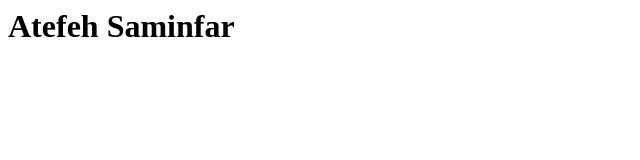
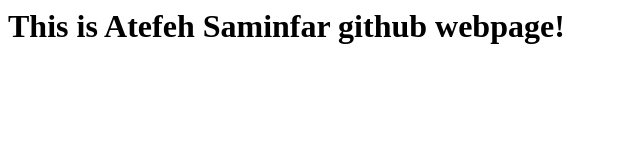
Before and after one commit to asaminf0/asaminf0.github.io, a plain HTML site: page index.html in a window 1280 px wide. Shown: the whole page, without its empty margins (0-640 px from the left). Drawn offline with Linux system fonts and the light colour scheme.

Commit message:
Update index.html

```diff
--- a/index.html
+++ b/index.html
@@ -1,3 +1 @@
-<h1>
-Atefeh Saminfar
-</h1>
+<h1> This is Atefeh Saminfar github webpage!</h1>
```
